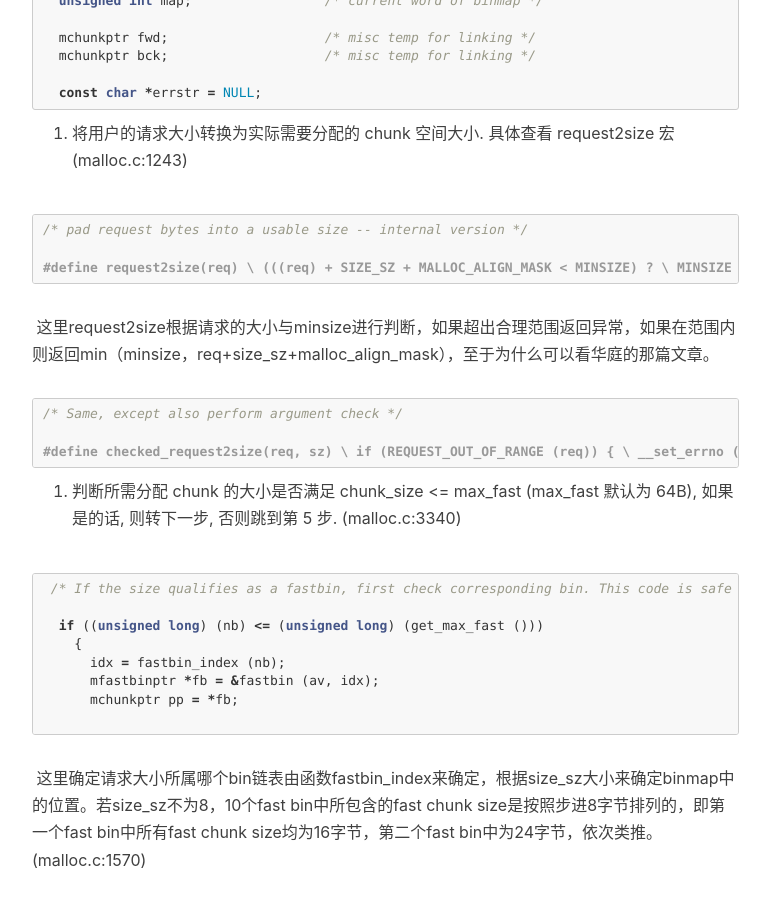
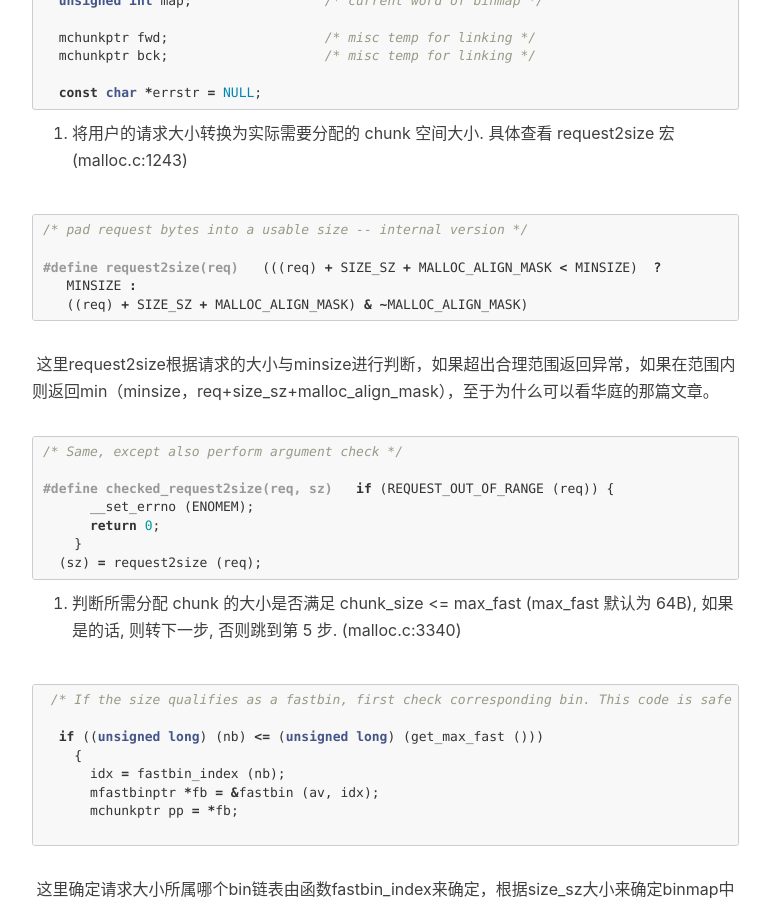
Before and after one commit to yangrz/blog, a Jekyll site: the page built from _posts/2018-01-03-ptmalloc.markdown, in a window 1280 px wide and 900 px high, scrolled down 8956 px. Shown: the whole window, without its empty margins (233-1003 px from the left). Built offline with Jekyll 4.4.1, drawn with Linux system fonts in a browser that asks for light colours; nearby versions of some CDN libraries; comment, search, counter and statistics services are not loaded.

Commit message:
2018-01-13

````diff
--- a/_posts/2018-01-03-ptmalloc.markdown
+++ b/_posts/2018-01-03-ptmalloc.markdown
@@ -323,9 +323,9 @@
 ```c
 /* pad request bytes into a usable size -- internal version */
 
-#define request2size(req)                                         \
-  (((req) + SIZE_SZ + MALLOC_ALIGN_MASK < MINSIZE)  ?             \
-   MINSIZE :                                                      \
+#define request2size(req)
+  (((req) + SIZE_SZ + MALLOC_ALIGN_MASK < MINSIZE)  ?
+   MINSIZE :
    ((req) + SIZE_SZ + MALLOC_ALIGN_MASK) & ~MALLOC_ALIGN_MASK)
 ```
 
@@ -334,11 +334,11 @@
 ```c
 /*  Same, except also perform argument check */
 
-#define checked_request2size(req, sz)                             \
-  if (REQUEST_OUT_OF_RANGE (req)) {					      \
-      __set_errno (ENOMEM);						      \
-      return 0;								      \
-    }									      \
+#define checked_request2size(req, sz)
+  if (REQUEST_OUT_OF_RANGE (req)) {
+      __set_errno (ENOMEM);
+      return 0;
+    }
   (sz) = request2size (req);
 ```
 
@@ -513,9 +513,13 @@
               */
 
              if (in_smallbin_range (nb) &&//分配一个小内存，且上面的small bins没找到相应的chunk
+
                  bck == unsorted_chunks (av) &&//unsorted中的唯一chunk
+
                  victim == av->last_remainder &&//最后拆分
+
                  (unsigned long) (size) > (unsigned long) (nb + MINSIZE)) //大于所需+MINSIZE，剩余的chunk还要能继续使用
+
                {
                  /* split and reattach remainder */
                  remainder_size = size - nb;//该chunk中剩余大小
@@ -524,6 +528,7 @@
                  av->last_remainder = remainder;//更新last_remainder指针
                  remainder->bk = remainder->fd = unsorted_chunks (av);
                  if (!in_smallbin_range (remainder_size))//非small，即large，因为在unsorted中，只有一个，所以nextsize指针置NULL
+
                    {
                      remainder->fd_nextsize = NULL;
                      remainder->bk_nextsize = NULL;
@@ -542,6 +547,7 @@
 
              /* remove from unsorted list */
              unsorted_chunks (av)->bk = bck; //更新对应指针，将最后一个chunk删除
+
              bck->fd = unsorted_chunks (av);
    ```
 
@@ -551,6 +557,7 @@
 
              /* Take now instead of binning if exact fit */
    			//正好碰到一个chunk的大小等于所需大小，将当前chunk返回。
+
              if (size == nb)
                {
                  set_inuse_bit_at_offset (victim, size);
@@ -567,12 +574,14 @@
 
    ```c
    if (in_smallbin_range (size))  //遍历到一个smallbin，将之插入到对应index的smallbin链表的表头
+
                {
                  victim_index = smallbin_index (size);
                  bck = bin_at (av, victim_index);
                  fwd = bck->fd;
                }
              else //else就是large咯，处理跟small一样，插入对应index的largebin链表的表头
+
                {
                  victim_index = largebin_index (size);
                  bck = bin_at (av, victim_index);
@@ -580,12 +589,14 @@
 
                  /* maintain large bins in sorted order */
                  if (fwd != bck) //large中有空闲节点，按大小（从大到小）排序
+
                    {
                      /* Or with inuse bit to speed comparisons */
                      size |= PREV_INUSE;
                      /* if smaller than smallest, bypass loop below */
                      assert ((bck->bk->size & NON_MAIN_ARENA) == 0);
                      if ((unsigned long) (size) < (unsigned long) (bck->bk->size))//小于最小的，直接丢后面
+
                        {
                          fwd = bck;
                          bck = bck->bk;
@@ -595,6 +606,7 @@
                          fwd->fd->bk_nextsize = victim->bk_nextsize->fd_nextsize = victim;
                        }
                      else //一个一个遍历，找到合适位置并插入
+
                        {
                          assert ((fwd->size & NON_MAIN_ARENA) == 0);
                          while ((unsigned long) size < fwd->size)
@@ -617,6 +629,7 @@
                        }
                    }
                  else //largebin为空，直接插入
+
                    victim->fd_nextsize = victim->bk_nextsize = victim;
                }
 
@@ -644,8 +657,10 @@
              if ((victim = first (bin)) != bin &&
                  (unsigned long) (victim->size) >= (unsigned long) (nb))
                //large表不为空，且申请大小不超过其size
+
                {
                //遍历，找到合适chunk
+
                  victim = victim->bk_nextsize;
                  while (((unsigned long) (size = chunksize (victim)) <
                          (unsigned long) (nb)))
@@ -656,11 +671,13 @@
                  if (victim != last (bin) && victim->size == victim->fd->size)
                    victim = victim->fd;
    			//从找到的chunk中切分出所需大小
+
                  remainder_size = size - nb;
                  unlink (victim, bck, fwd);
 
                  /* Exhaust */
                //剩余的太小，会导致这个剩余的chunk失效，干脆整个返回给应用，相当于多给了。
+
                  if (remainder_size < MINSIZE)
                    {
                      set_inuse_bit_at_offset (victim, size);
````
